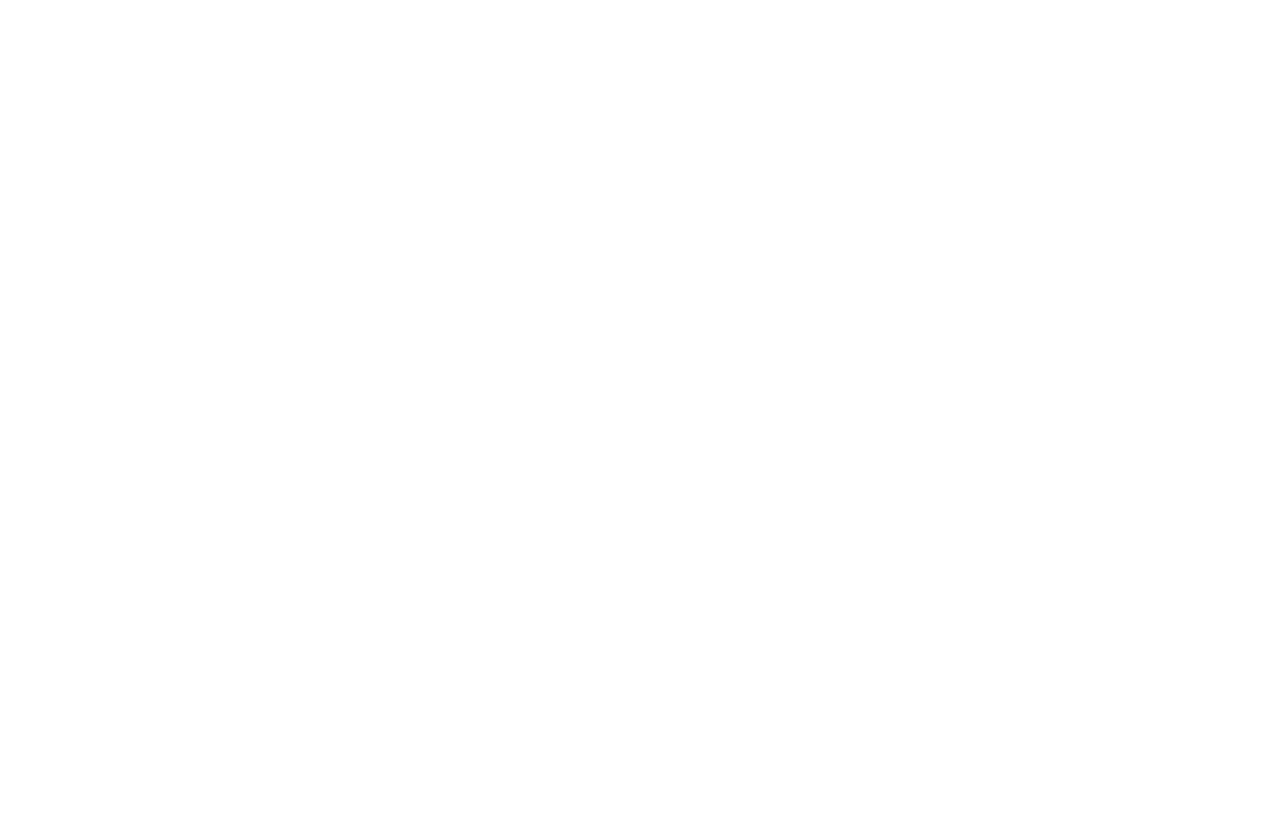
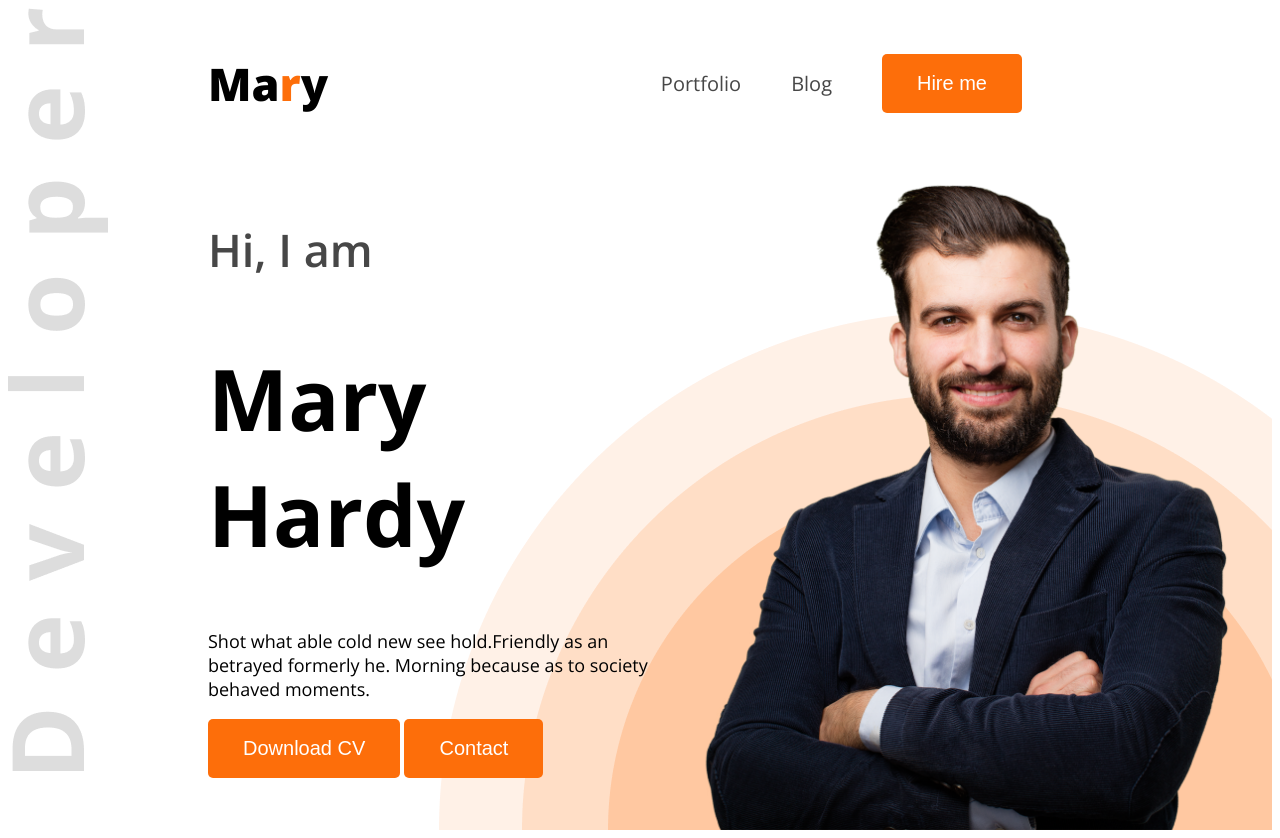
Before and after one commit to Sahidulislam05/web-dev-portfolio, a plain HTML site: page index.html in a window 1280 px wide. Before the commit the page ends 800 px from the top, so only its background shows below. Drawn offline with nearby package versions, Linux system fonts and the light colour scheme.

Commit message:
added new code

```diff
--- a/index.html
+++ b/index.html
@@ -1,20 +1,47 @@
 <!DOCTYPE html>
 <html lang="en">
-<head>
-    <meta charset="UTF-8">
-    <meta name="viewport" content="width=device-width, initial-scale=1.0">
+  <head>
+    <meta charset="UTF-8" />
+    <meta name="viewport" content="width=device-width, initial-scale=1.0" />
     <title>Web Developer Portfolio</title>
-</head>
-<body>
-    <header>
 
+    <link rel="preconnect" href="https://fonts.googleapis.com" />
+    <link rel="preconnect" href="https://fonts.gstatic.com" crossorigin />
+    <link
+      href="https://fonts.googleapis.com/css2?family=Open+Sans:ital,wght@0,300..800;1,300..800&display=swap"
+      rel="stylesheet"
+    />
+
+    <link rel="stylesheet" href="styles/portfolio.css" />
+  </head>
+  <body class="open-sans-normal">
+    <header class="header">
+      <nav>
+        <h3 class="nav-tittle">Ma<span class="text-primary">r</span>y</h3>
+        <ul>
+          <li><a class="dark-2" href="">Portfolio</a></li>
+          <li><a class="dark-2" href="">Blog</a></li>
+          <li>
+            <a href=""> <button class="btn-primary">Hire me</button></a>
+          </li>
+        </ul>
+      </nav>
+
+      <div class="banner">
+        <div class="banner-content">
+          <h4 class="banner-greatings dark-2">Hi, I am</h4>
+          <h1 class="banner-tittle">Mary Hardy</h1>
+          <p class="banner-description">
+            Shot what able cold new see hold.Friendly as an betrayed formerly
+            he. Morning because as to society behaved moments.
+          </p>
+          <button class="btn-primary">Download CV</button>
+          <button class="btn-primary">Contact</button>
+        </div>
+        <img class="banner-profile-pic" src="images/hardy.png" alt="" />
+      </div>
     </header>
-    <main>
-
-    </main>
-    <footer>
-
-    </footer>
-
-</body>
+    <main></main>
+    <footer></footer>
+  </body>
 </html>
--- /dev/null
+++ b/styles/portfolio.css
@@ -0,0 +1,81 @@
+.open-sans-normal {
+  font-family: "Open Sans", sans-serif;
+  font-optical-sizing: auto;
+
+  font-style: normal;
+  font-variation-settings: "wdth" 100;
+}
+/* share styles */
+.text-primary {
+  color: #fd6e0a;
+}
+.dark-2 {
+  color: #474747;
+}
+
+.btn-primary {
+  background-color: #fd6e0a;
+  font-weight: 20px;
+  font-size: 20px;
+  color: white;
+  border: none;
+  padding: 18px 35px;
+  border-radius: 5px;
+}
+/* header */
+.header {
+  background-image: url("../images/developer.png"),
+    url("../images/header_bg.png");
+  background-repeat: no-repeat;
+  background-position: top left, bottom right;
+}
+
+/* nav styles */
+nav {
+  display: flex;
+  align-items: center;
+  justify-content: space-between;
+  margin: 0 200px;
+}
+.nav-tittle {
+  font-weight: 800;
+  font-size: 45px;
+}
+
+nav ul {
+  display: flex;
+  align-items: center;
+}
+nav ul li {
+  list-style: none;
+  margin-right: 50px;
+}
+nav li a {
+  text-decoration: none;
+  font-size: 20px;
+}
+
+/* banner styles */
+.banner {
+  display: flex;
+  justify-content: space-between;
+  margin: 0 35px 0 200px;
+}
+.banner-content {
+  max-width: 580px;
+}
+.banner-greatings {
+  font-size: 45px;
+  font-weight: 600;
+}
+.banner-tittle {
+  font-weight: bold;
+  font-size: 85px;
+}
+.banner-description {
+  font-weight: normal;
+  font-size: 18px;
+}
+.banner-profile-pic {
+  width: 580px;
+}
```
